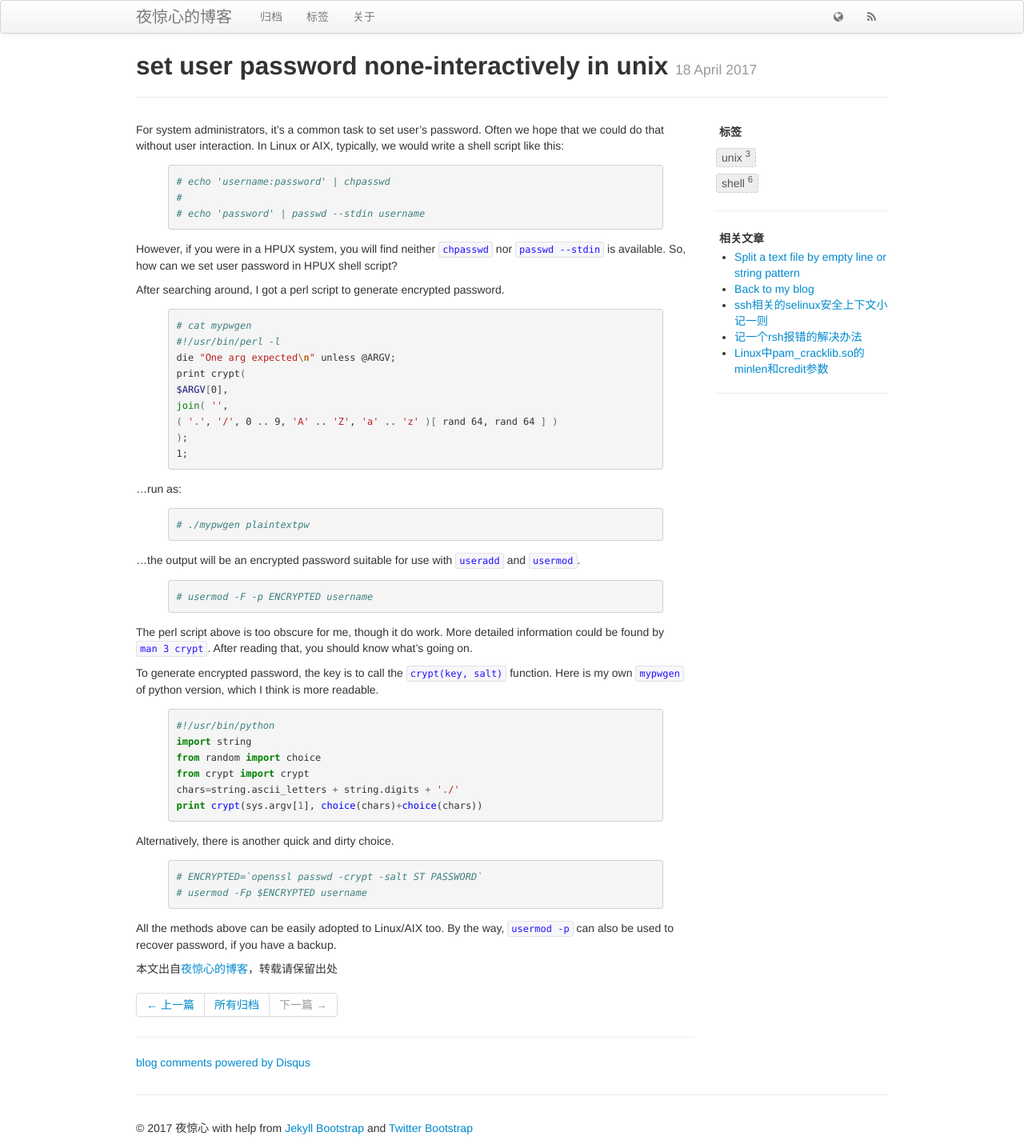
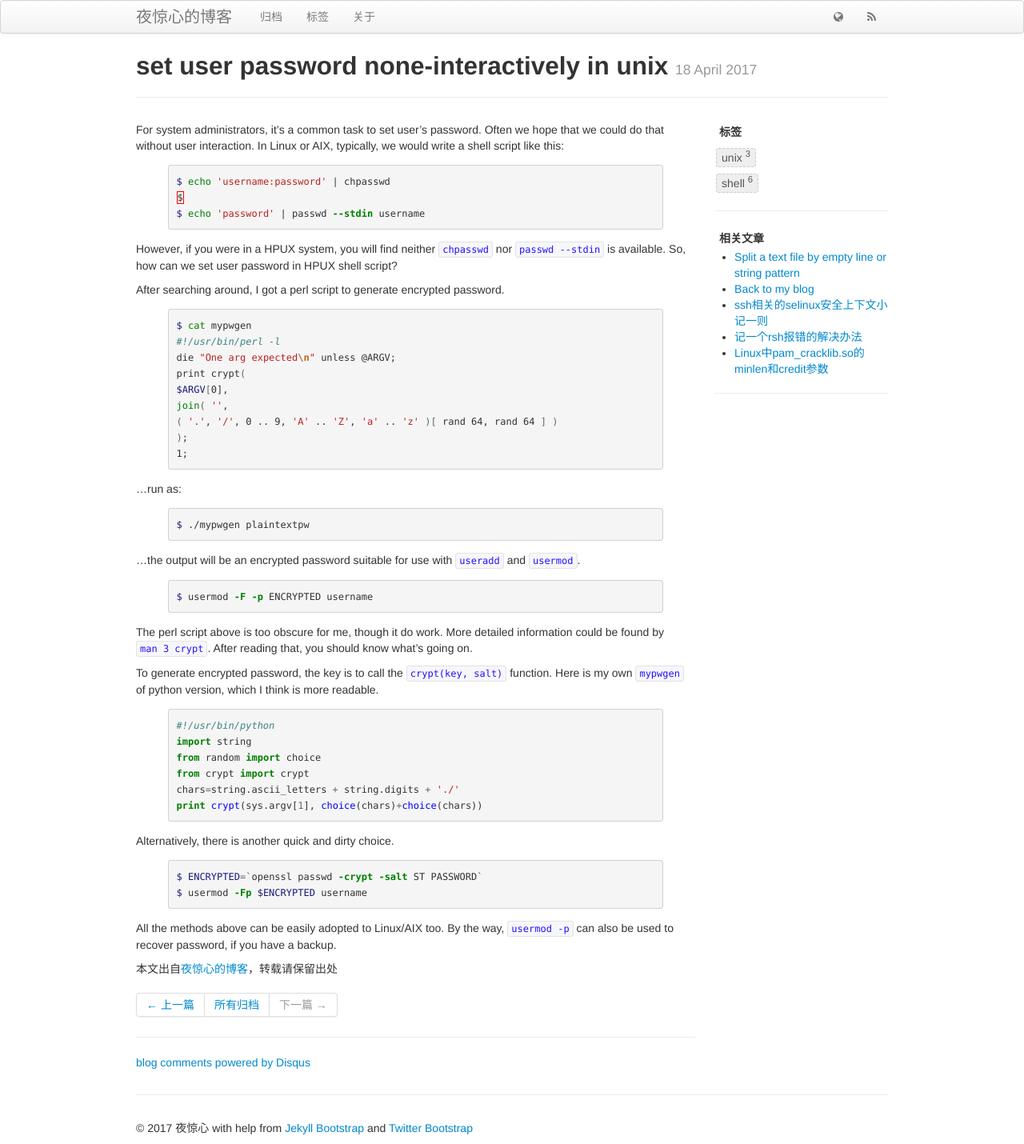
Before and after one commit to yejinxin/yejinxin.github.io, a Jekyll site: the page built from _posts/2017-04-18-set-user-password-none-interactively-in-unix.md, in a window 1280 px wide. Shown: the whole page at 80% size. Built offline with Jekyll 4.4.1, drawn with Linux system fonts in a browser that asks for light colours; comment, search, counter and statistics services are not loaded.

```diff
--- a/_posts/2017-04-18-set-user-password-none-interactively-in-unix.md
+++ b/_posts/2017-04-18-set-user-password-none-interactively-in-unix.md
@@ -9,9 +9,9 @@ For system administrators, it's a common task to set user's password. Often we h
 
 {% highlight bash %}
 
-# echo 'username:password' | chpasswd
-#
-# echo 'password' | passwd --stdin username
+$ echo 'username:password' | chpasswd
+$
+$ echo 'password' | passwd --stdin username
 
 {% endhighlight %}
 
@@ -22,7 +22,7 @@ However, if you were in a HPUX system, you will find neither `chpasswd` nor `pas
 After searching around, I got a perl script to generate encrypted password.
 
 {% highlight bash %}
-# cat mypwgen
+$ cat mypwgen
 #!/usr/bin/perl -l
 die "One arg expected\n" unless @ARGV;
 print crypt(
@@ -35,13 +35,13 @@ join( '',
 
 ...run as:
 {% highlight bash %}
-# ./mypwgen plaintextpw
+$ ./mypwgen plaintextpw
 {% endhighlight %}
 
 ...the output will be an encrypted password suitable for use with `useradd` and `usermod`.
 
 {% highlight bash %}
-# usermod -F -p ENCRYPTED username
+$ usermod -F -p ENCRYPTED username
 {% endhighlight %}
 
 The perl script above is too obscure for me, though it do work. More detailed information could be found by `man 3 crypt`. After reading that, you should know what's going on.
@@ -60,8 +60,8 @@ print crypt(sys.argv[1], choice(chars)+choice(chars))
 Alternatively, there is another quick and dirty choice.
 
 {% highlight bash %}
-# ENCRYPTED=`openssl passwd -crypt -salt ST PASSWORD`
-# usermod -Fp $ENCRYPTED username
+$ ENCRYPTED=`openssl passwd -crypt -salt ST PASSWORD`
+$ usermod -Fp $ENCRYPTED username
 {% endhighlight %}
 
 All the methods above can be easily adopted to Linux/AIX too. By the way, `usermod -p` can also be used to recover password, if you have a backup.
```
